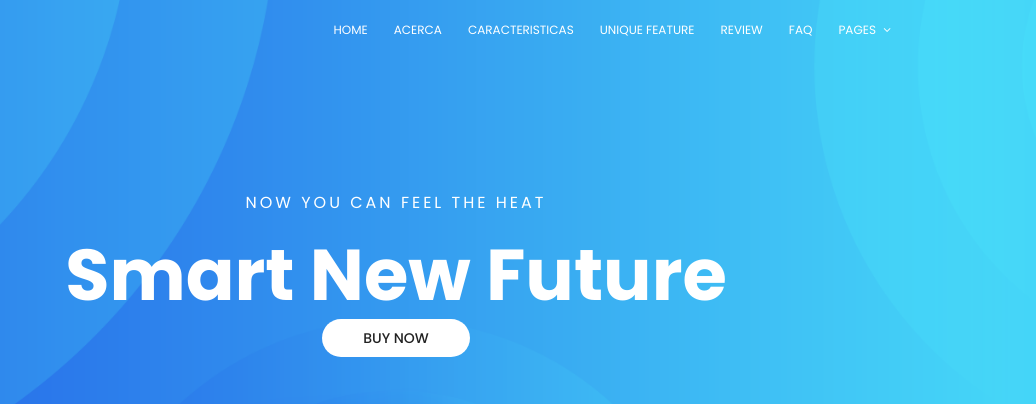
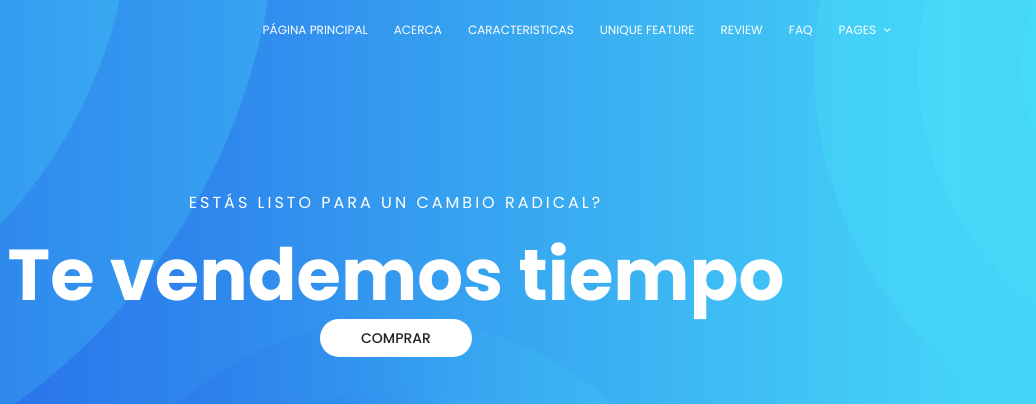
Before and after one commit to SharxEnterprises/home, a plain HTML site: page index.html in a window 1280 px wide. Shown: the top 404 px of the page, 244-1280 px from the left. Drawn offline with nearby package versions, Linux system fonts and the light colour scheme; some packages are replaced by stand-ins of ours.

Commit message:
Cambio banner

```diff
--- a/index.html
+++ b/index.html
@@ -39,7 +39,7 @@
 				      </div>
 				      <nav id="nav-menu-container">
 				        <ul class="nav-menu">
-				          <li class="menu-active"><a href="#home">Home</a></li>
+				          <li class="menu-active"><a href="#home">Página Principal</a></li>
 				          <li><a href="#about">Acerca</a></li>
 				          <li><a href="#service">Caracteristicas</a></li>
 				          <li><a href="#unique">Unique Feature</a></li>
@@ -63,11 +63,11 @@
 				<div class="container">
 					<div class="row fullscreen d-flex align-items-center justify-content-center">
 						<div class="banner-content col-lg-10">
-							<h5 class="text-white text-uppercase">Now you can feel the Heat</h5>
+							<h5 class="text-white text-uppercase">Estás listo para un cambio radical?</h5>
 							<h1>
-								Smart New Future
+								Te vendemos tiempo
 							</h1>
-							<a href="#" class="primary-btn text-uppercase">Buy Now</a>
+							<a href="#" class="primary-btn text-uppercase">Comprar</a>
 						</div>
 					</div>
 				</div>
```
